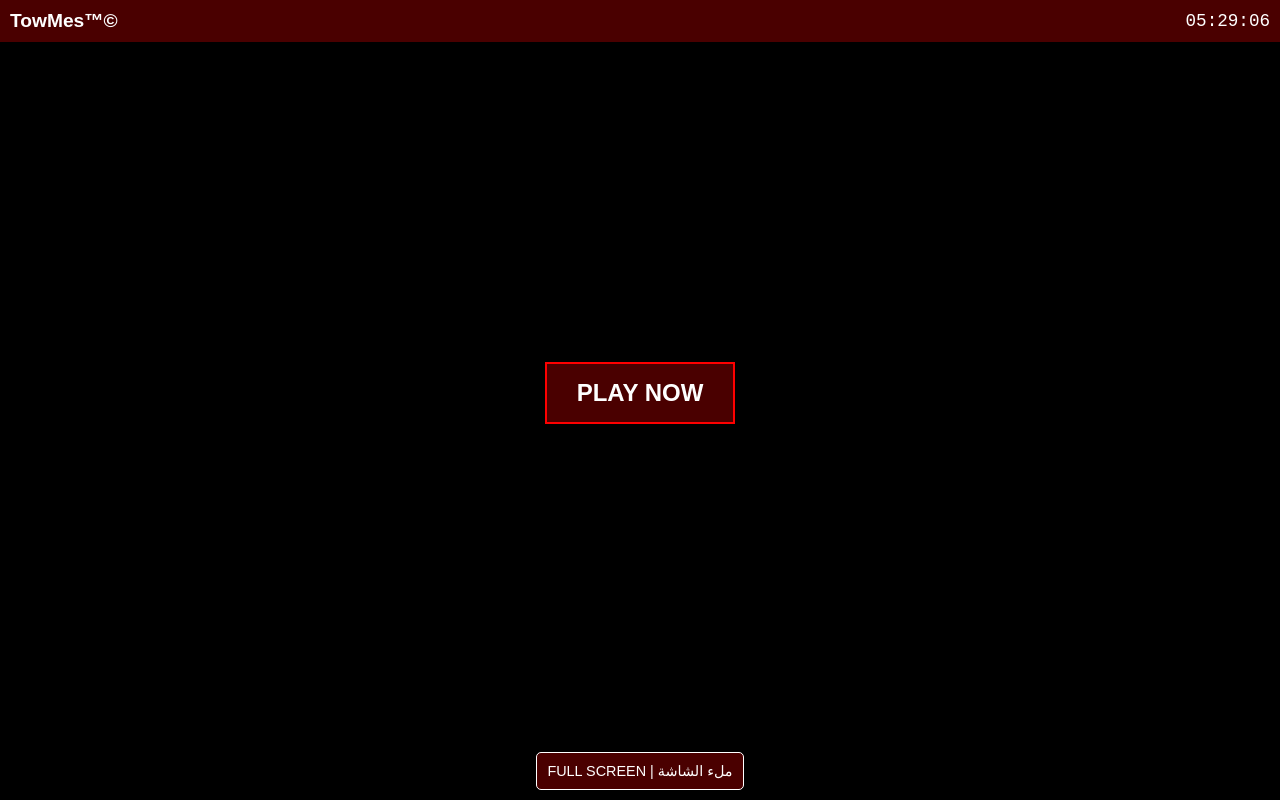
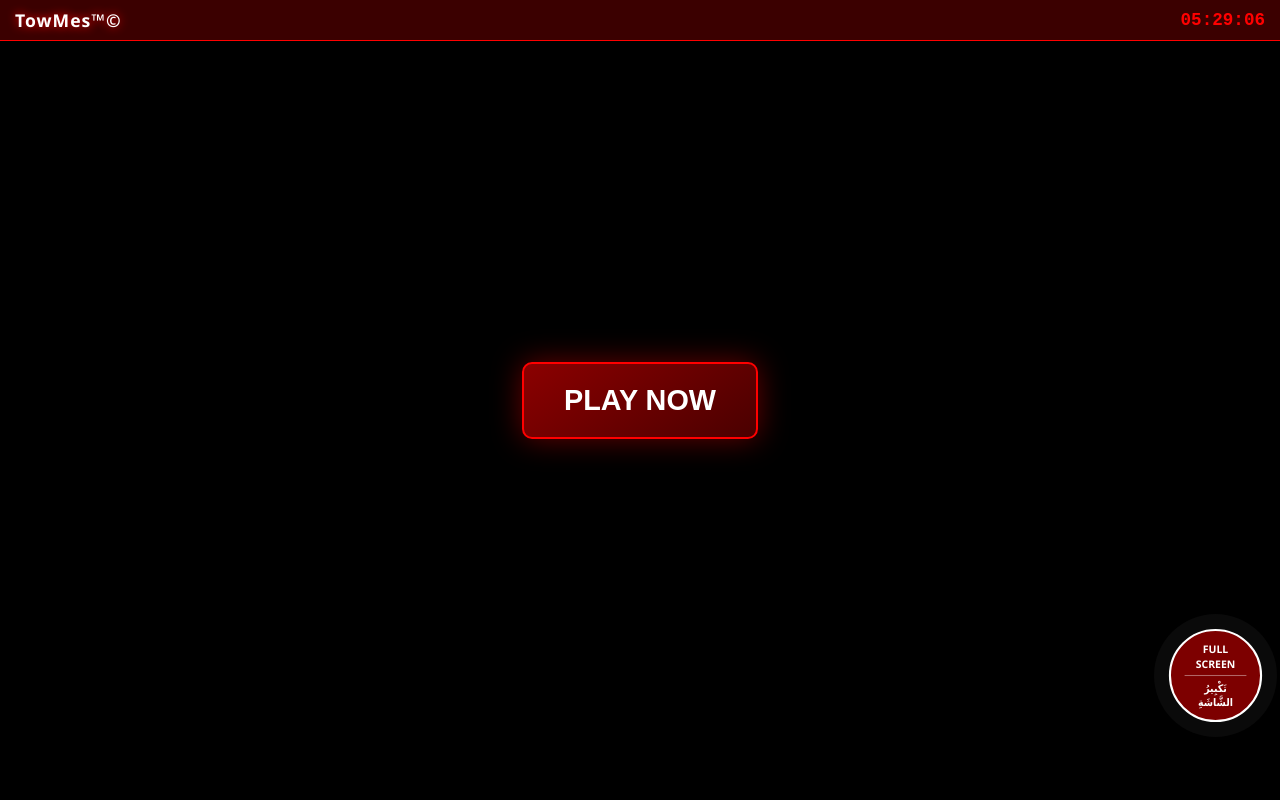
Before and after one commit to ubu-creator/Zippy-race-Return, a plain HTML site: page index.html in a window 1280 px wide. Drawn offline with Linux system fonts and the light colour scheme.

Commit message:
Update index.html

```diff
--- a/index.html
+++ b/index.html
@@ -3,62 +3,75 @@
 <head>
     <meta charset="UTF-8">
     <meta name="viewport" content="width=device-width, initial-scale=1.0, maximum-scale=1.0, user-scalable=no">
-    <title>TowMes™©</title>
+    <title>TowMes™© Professional System</title>
     <style>
-        /* التزام كامل باللون الأحمر الغامق والأسود */
+        /* التزام كامل بالهوية البصرية: أحمر غامق وأسود */
         :root {
-            --dark-red: #4a0000;
-            --bright-red: #ff0000;
+            --dark-red: #8b0000;
+            --blood-red: #4a0000;
+            --glow-red: #ff0000;
         }
 
         body, html {
             margin: 0; padding: 0; width: 100%; height: 100%;
             background-color: #000; overflow: hidden;
             display: flex; flex-direction: column;
-            font-family: sans-serif;
+            font-family: 'Segoe UI', Tahoma, Geneva, Verdana, sans-serif;
         }
 
-        /* شريط علوي يحتوي على الاسم والساعة */
+        /* الساعة واسمك في الأعلى بتصميم زجاجي */
         header {
-            background-color: var(--dark-red);
-            color: white; padding: 10px;
+            position: fixed; top: 0; width: 100%; z-index: 100;
+            background: rgba(74, 0, 0, 0.8);
+            backdrop-filter: blur(5px);
+            color: white; padding: 8px 15px;
             display: flex; justify-content: space-between; align-items: center;
-            border-bottom: 2px solid #000;
+            border-bottom: 1px solid var(--glow-red);
+            box-sizing: border-box;
         }
 
-        .brand { font-weight: bold; font-size: 1.2rem; }
-        .clock { font-family: monospace; font-size: 1.1rem; }
+        .brand { font-weight: bold; font-size: 1.1rem; letter-spacing: 1px; color: #fff; text-shadow: 0 0 10px var(--glow-red); }
+        .clock { font-family: 'Courier New', monospace; font-size: 1.1rem; color: #ff0000; font-weight: bold; }
 
-        /* منطقة اللعبة مجهزة لمقاس الهاتف والتابليت */
+        /* منطقة اللعبة */
         .game-area {
-            flex-grow: 1; position: relative; width: 100%; height: 100%;
+            flex-grow: 1; position: relative; width: 100%; height: 100vh;
             display: flex; justify-content: center; align-items: center;
+            background: #000;
         }
 
-        iframe {
-            width: 100%; height: 100%; border: none;
+        iframe { width: 100%; height: 100%; border: none; }
+
+        /* زر PLAY NOW */
+        .play-btn {
+            position: absolute; z-index: 50;
+            background: linear-gradient(145deg, var(--dark-red), var(--blood-red));
+            color: white; border: 2px solid var(--glow-red);
+            padding: 20px 40px; font-weight: bold; cursor: pointer;
+            font-size: 1.8rem; border-radius: 10px;
+            box-shadow: 0 0 30px rgba(255, 0, 0, 0.4);
+            transition: 0.3s;
+        }
+        .play-btn:active { transform: scale(0.9); }
+
+        /* زر فول سكرين العائم والمتحرك باللمس */
+        #fs-float-btn {
+            position: fixed; bottom: 80px; right: 20px; z-index: 9999;
+            width: 85px; height: 85px;
+            background: rgba(139, 0, 0, 0.9);
+            color: white; border: 2px solid white;
+            border-radius: 50%; cursor: move;
+            display: flex; flex-direction: column; align-items: center; justify-content: center;
+            font-size: 10px; font-weight: bold; text-align: center;
+            box-shadow: 0 0 15px rgba(255, 0, 0, 0.6);
+            touch-action: none; user-select: none;
+            animation: pulse 2s infinite;
         }
 
-        /* زر PLAY NOW أحمر غامق مع تكبير تلقائي */
-        .play-btn {
-            position: absolute;
-            background-color: var(--dark-red);
-            color: white; border: 2px solid var(--bright-red);
-            padding: 15px 30px; font-weight: bold; cursor: pointer;
-            z-index: 10; font-size: 1.5rem;
-            box-shadow: 0 0 20px rgba(0,0,0,0.8);
-        }
-
-        /* زر فول سكرين متحرك (إنجليزي/عربي) */
-        .fs-btn {
-            background-color: var(--dark-red);
-            color: white; border: 1px solid white;
-            padding: 10px; cursor: pointer;
-            font-size: 0.9rem; border-radius: 5px;
-        }
-
-        footer {
-            background-color: #000; padding: 10px; text-align: center;
+        @keyframes pulse {
+            0% { transform: scale(1); box-shadow: 0 0 0 0 rgba(255, 255, 255, 0.7); }
+            70% { transform: scale(1.05); box-shadow: 0 0 0 15px rgba(255, 255, 255, 0); }
+            100% { transform: scale(1); box-shadow: 0 0 0 0 rgba(255, 255, 255, 0); }
         }
     </style>
 </head>
@@ -74,32 +87,68 @@
 
         <iframe id="game-iframe" src="https://www.retrogames.cc/embed/21130-zippy-race-japan.html"
                 allowfullscreen="true" scrolling="no" style="display:none;"></iframe>
+
+        <div id="fs-float-btn">
+            <span>FULL<br>SCREEN</span>
+            <div style="width:70%; height:1px; background:rgba(255,255,255,0.4); margin:4px 0;"></div>
+            <span>تَكْبِيرُ<br>الشَّاشَةِ</span>
+        </div>
     </div>
 
-    <footer>
-        <button class="fs-btn" onclick="goFull()">FULL SCREEN | ملء الشاشة</button>
-    </footer>
-
     <script>
-        // تحديث الساعة
+        // تحديث الساعة بدقة
         function updateTime() {
-            document.getElementById('digital-clock').innerText = new Date().toLocaleTimeString('en-GB');
+            const now = new Date();
+            document.getElementById('digital-clock').innerText = now.toLocaleTimeString('en-GB', { hour12: false });
         }
         setInterval(updateTime, 1000);
         updateTime();
 
-        // تشغيل اللعبة عند ضغط PLAY NOW
+        // تشغيل اللعبة
         function startGame() {
             document.getElementById('play-btn').style.display = 'none';
             document.getElementById('game-iframe').style.display = 'block';
         }
 
-        // وظيفة ملء الشاشة
-        function goFull() {
-            let elem = document.getElementById("main-container");
-            if (elem.requestFullscreen) { elem.requestFullscreen(); }
-            else if (elem.webkitRequestFullscreen) { elem.webkitRequestFullscreen(); }
-            else if (elem.msRequestFullscreen) { elem.msRequestFullscreen(); }
+        // منطق سحب وتحريك الزر العائم
+        const fsBtn = document.getElementById('fs-float-btn');
+        let isDragging = false;
+        let startX, startY;
+
+        fsBtn.addEventListener('touchstart', (e) => {
+            isDragging = false;
+            startX = e.touches[0].clientX - fsBtn.offsetLeft;
+            startY = e.touches[0].clientY - fsBtn.offsetTop;
+        });
+
+        fsBtn.addEventListener('touchmove', (e) => {
+            isDragging = true;
+            let x = e.touches[0].clientX - startX;
+            let y = e.touches[0].clientY - startY;
+
+            // منع خروج الزر عن الشاشة
+            x = Math.max(0, Math.min(x, window.innerWidth - 85));
+            y = Math.max(0, Math.min(y, window.innerHeight - 85));
+
+            fsBtn.style.left = x + 'px';
+            fsBtn.style.top = y + 'px';
+            fsBtn.style.right = 'auto'; // إلغاء الـ right الافتراضي
+        });
+
+        fsBtn.addEventListener('touchend', (e) => {
+            if (!isDragging) {
+                toggleFullScreen();
+            }
+        });
+
+        function toggleFullScreen() {
+            let elem = document.documentElement;
+            if (!document.fullscreenElement) {
+                if (elem.requestFullscreen) elem.requestFullscreen();
+                else if (elem.webkitRequestFullscreen) elem.webkitRequestFullscreen();
+            } else {
+                if (document.exitFullscreen) document.exitFullscreen();
+            }
         }
     </script>
 </body>
```
